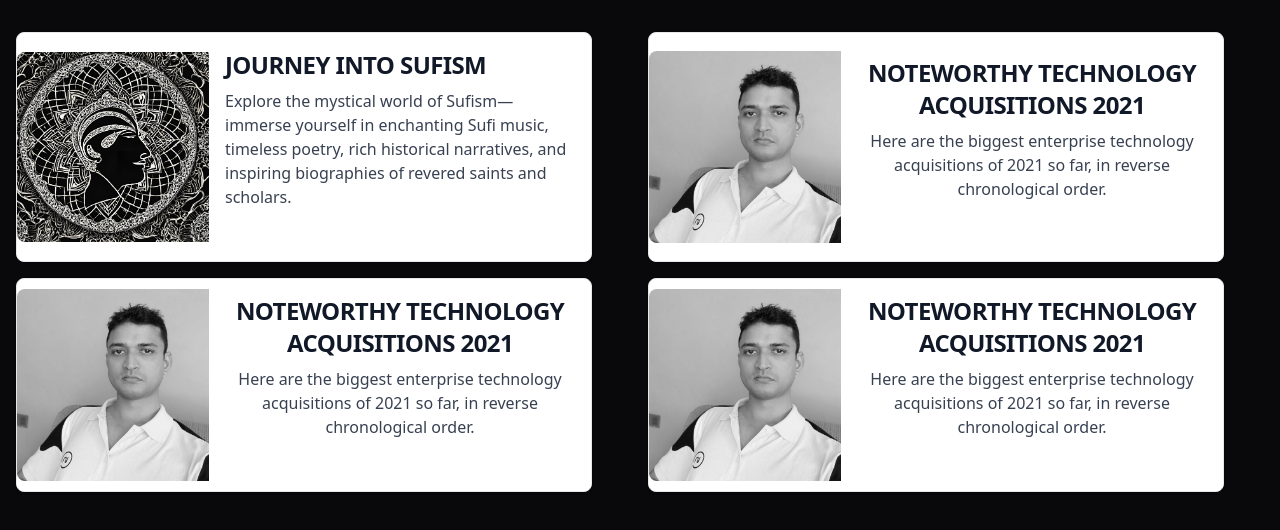
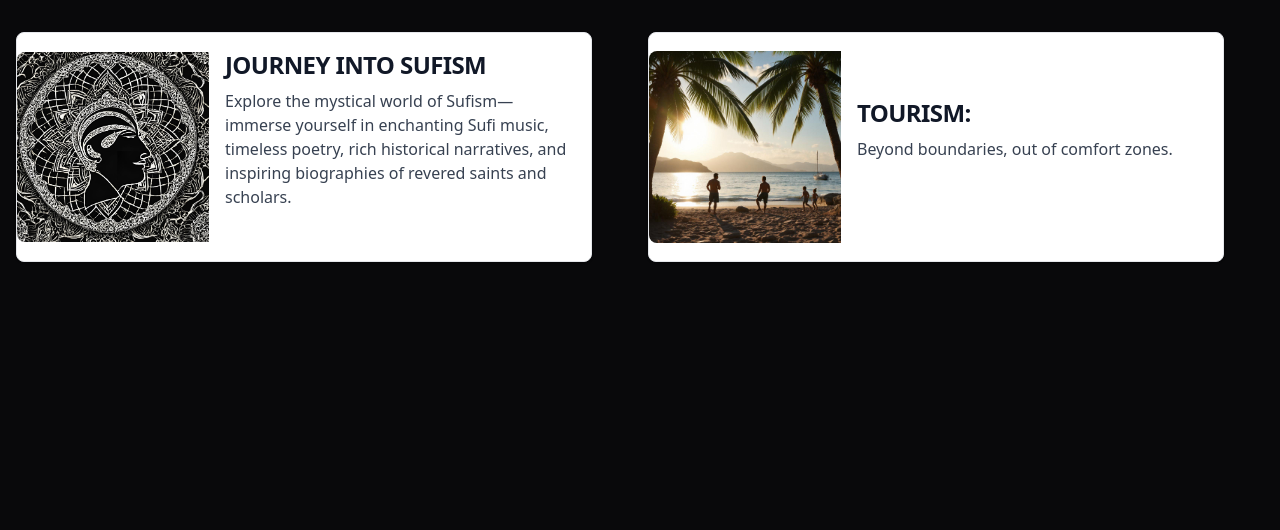
Before and after one commit to HossainAraf/timessquare2000, a React (Create React App) app: page / in a window 1280 px wide. Shown: the top 530 px of the page. Built offline with nearby package versions, Linux system fonts and the light colour scheme.

Commit message:
Add Tourism page and linke dwith Home

```diff
--- a/src/components/Home.jsx
+++ b/src/components/Home.jsx
@@ -1,7 +1,7 @@
 // IMPORTS
 import React from 'react';
 import { Link } from 'react-router-dom';
-import arafat from '../assets/img/arafat.jpg';
+import Tourism from '../assets/img/tourism.jpg';
 import Sufism from '../assets/img/Sufism.png';
 import '../styles/home.css';
 
@@ -16,33 +16,15 @@ function Home() {
           <p>Read More</p>
         </div>
       </Link>
-
-      <button type="button" className="flex flex-col items-center bg-white border border-gray-200 rounded-lg shadow md:flex-row md:max-w-xl hover:bg-gray-100 dark:border-gray-700 dark:bg-gray-800 dark:hover:bg-gray-700">
-        <img className="object-cover w-full rounded-t-lg h-96 md:h-auto md:w-48 md:rounded-none md:rounded-l-lg" src={arafat} alt="" />
+      <Link to="/tourism" className="flex flex-col items-center bg-white border border-gray-200 rounded-lg shadow md:flex-row md:max-w-xl hover:bg-gray-100 dark:border-gray-700 dark:bg-gray-800 dark:hover:bg-gray-700">
+        <img className="object-cover w-full rounded-t-lg h-96 md:h-auto md:w-48 md:rounded-none md:rounded-l-lg" src={Tourism} alt="" />
         <div className="flex flex-col justify-between p-4 leading-normal">
-          <h5 className="mb-2 text-2xl font-bold tracking-tight text-gray-900 dark:text-white">Noteworthy technology acquisitions 2021</h5>
-          <p className="mb-3 font-normal text-gray-700 dark:text-gray-400">Here are the biggest enterprise technology acquisitions of 2021 so far, in reverse chronological order.</p>
+          <h5 className="mb-2 text-2xl font-bold tracking-tight text-gray-900 dark:text-white">Tourism:</h5>
+          <p className="mb-3 font-normal text-gray-700 dark:text-gray-400"> Beyond boundaries, out of comfort zones.</p>
           <p>Read More</p>
         </div>
-      </button>
+      </Link>
 
-      <button type="button" className="flex flex-col items-center bg-white border border-gray-200 rounded-lg shadow md:flex-row md:max-w-xl hover:bg-gray-100 dark:border-gray-700 dark:bg-gray-800 dark:hover:bg-gray-700">
-        <img className="object-cover w-full rounded-t-lg h-96 md:h-auto md:w-48 md:rounded-none md:rounded-l-lg" src={arafat} alt="" />
-        <div className="flex flex-col justify-between p-4 leading-normal">
-          <h5 className="mb-2 text-2xl font-bold tracking-tight text-gray-900 dark:text-white">Noteworthy technology acquisitions 2021</h5>
-          <p className="mb-3 font-normal text-gray-700 dark:text-gray-400">Here are the biggest enterprise technology acquisitions of 2021 so far, in reverse chronological order.</p>
-          <p>Read More</p>
-        </div>
-      </button>
-
-      <button type="button" className="flex flex-col items-center bg-white border border-gray-200 rounded-lg shadow md:flex-row md:max-w-xl hover:bg-gray-100 dark:border-gray-700 dark:bg-gray-800 dark:hover:bg-gray-700">
-        <img className="object-cover w-full rounded-t-lg h-96 md:h-auto md:w-48 md:rounded-none md:rounded-l-lg" src={arafat} alt="" />
-        <div className="flex flex-col justify-between p-4 leading-normal">
-          <h5 className="mb-2 text-2xl font-bold tracking-tight text-gray-900 dark:text-white">Noteworthy technology acquisitions 2021</h5>
-          <p className="mb-3 font-normal text-gray-700 dark:text-gray-400">Here are the biggest enterprise technology acquisitions of 2021 so far, in reverse chronological order.</p>
-          <p>Read More</p>
-        </div>
-      </button>
     </div>
   );
 }
--- /dev/null
+++ b/src/components/Tourism/Tourism.jsx
@@ -0,0 +1,48 @@
+import React from 'react';
+import { Link } from 'react-router-dom';
+import arafat from '../../assets/img/arafat.jpg';
+
+function TourismPage() {
+  return (
+    <div className="container mx-auto px-4 py-8 grid grid-cols-1 md:grid-cols-2 gap-4">
+      <Link to="/sufi-concept" className="flex flex-col items-center bg-white border border-gray-200 rounded-lg shadow md:flex-row md:max-w-xl hover:bg-gray-100 dark:border-gray-700 dark:bg-gray-800 dark:hover:bg-gray-700">
+        <img className="object-cover w-full rounded-t-lg h-96 md:h-auto md:w-48 md:rounded-none md:rounded-l-lg" src={arafat} alt="" />
+        <div className="flex flex-col justify-between p-4 leading-normal">
+          <h5 className="mb-2 text-2xl font-bold tracking-tight text-gray-900 dark:text-white">Concept of Tourism</h5>
+          <p className="mb-3 font-normal text-gray-700 dark:text-gray-400">Tourism is the spiritual dimension of Islam, focusing on purifying the soul, cultivating divine love, and fostering a direct connection with Allah through introspection, devotion, and guidance from a spiritual mentor, the Murshid.</p>
+          <p>Read the articles</p>
+        </div>
+      </Link>
+
+      <button type="button" className="flex flex-col items-center bg-white border border-gray-200 rounded-lg shadow md:flex-row md:max-w-xl hover:bg-gray-100 dark:border-gray-700 dark:bg-gray-800 dark:hover:bg-gray-700">
+        <img className="object-cover w-full rounded-t-lg h-96 md:h-auto md:w-48 md:rounded-none md:rounded-l-lg" src={arafat} alt="" />
+        <div className="flex flex-col justify-between p-4 leading-normal">
+          <h5 className="mb-2 text-2xl font-bold tracking-tight text-gray-900 dark:text-white">Noteworthy technology acquisitions 2021</h5>
+          <p className="mb-3 font-normal text-gray-700 dark:text-gray-400">Here are the biggest enterprise technology acquisitions of 2021 so far, in reverse chronological order.</p>
+          <p>Read More</p>
+        </div>
+      </button>
+
+      <button type="button" className="flex flex-col items-center bg-white border border-gray-200 rounded-lg shadow md:flex-row md:max-w-xl hover:bg-gray-100 dark:border-gray-700 dark:bg-gray-800 dark:hover:bg-gray-700">
+        <img className="object-cover w-full rounded-t-lg h-96 md:h-auto md:w-48 md:rounded-none md:rounded-l-lg" src={arafat} alt="" />
+        <div className="flex flex-col justify-between p-4 leading-normal">
+          <h5 className="mb-2 text-2xl font-bold tracking-tight text-gray-900 dark:text-white">Noteworthy technology acquisitions 2021</h5>
+          <p className="mb-3 font-normal text-gray-700 dark:text-gray-400">Here are the biggest enterprise technology acquisitions of 2021 so far, in reverse chronological order.</p>
+          <p>Read More</p>
+        </div>
+      </button>
+
+      <button type="button" className="flex flex-col items-center bg-white border border-gray-200 rounded-lg shadow md:flex-row md:max-w-xl hover:bg-gray-100 dark:border-gray-700 dark:bg-gray-800 dark:hover:bg-gray-700">
+        <img className="object-cover w-full rounded-t-lg h-96 md:h-auto md:w-48 md:rounded-none md:rounded-l-lg" src={arafat} alt="" />
+        <div className="flex flex-col justify-between p-4 leading-normal">
+          <h5 className="mb-2 text-2xl font-bold tracking-tight text-gray-900 dark:text-white">Noteworthy technology acquisitions 2021</h5>
+          <p className="mb-3 font-normal text-gray-700 dark:text-gray-400">Here are the biggest enterprise technology acquisitions of 2021 so far, in reverse chronological order.</p>
+          <p>Read More</p>
+        </div>
+      </button>
+    </div>
+  );
+}
+
+// EXPORTS
+export default TourismPage;
```
Also changed, not shown: src/assets/img/tourism.jpg (added).
